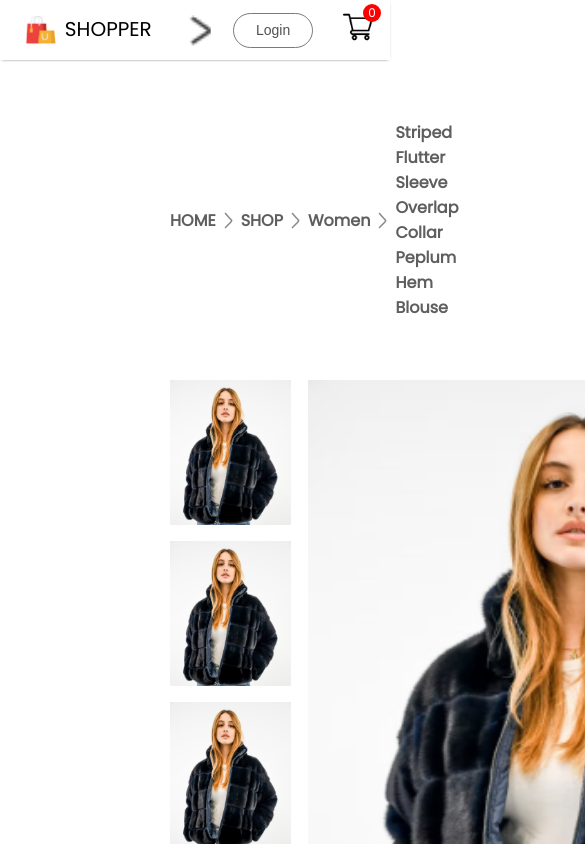
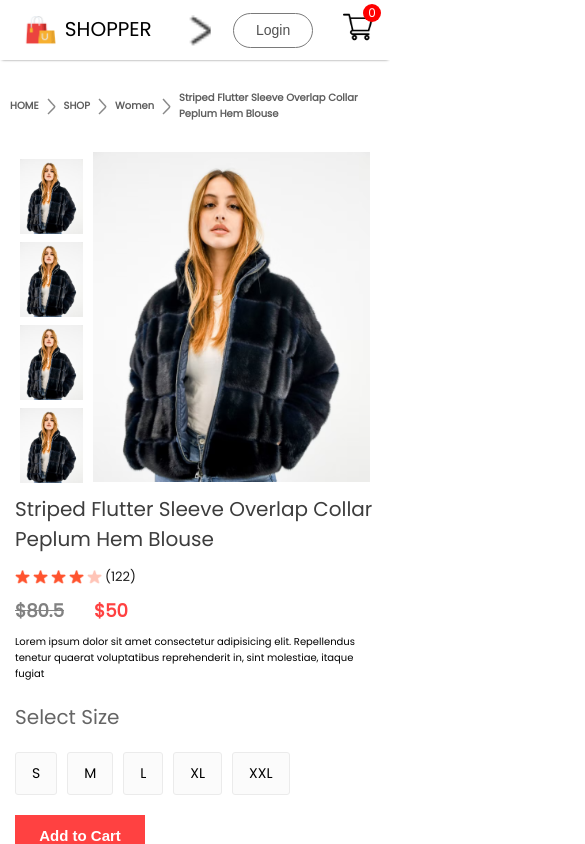
Before and after one commit to harsh-singh10/E-Commerce, a React (Vite) app: page /product/1 in a window 390 px wide. Shown: the top 844 px of the page, 585 px wide, since content can reach past the window. Built offline with nearby package versions, Linux system fonts and the light colour scheme.

Commit message:
done media quary approx

```diff
--- a/src/Components/Breadcrum/Breadcrum.css
+++ b/src/Components/Breadcrum/Breadcrum.css
@@ -8,3 +8,30 @@
     margin: 60px 170px;
     text-transform: capitalize;
 }
+
+@media (max-width:1280px){
+.breadcrum{
+margin: 30px 50px;
+font-size:14px;
+}
+}
+@media(max-width:1024px){
+.breadcrum{
+margin:30px 30px;
+font-size:13px;
+}
+}
+
+@media(max-width:800px){
+    .breadcrum{
+    margin:30px 10px;
+    font-size:12px;
+    }
+    }
+
+    @media(max-width:500px){
+        .breadcrum{
+        /* margin:30px 10px; */
+        font-size:10px;
+        }
+        }
--- a/src/Components/ProductDisplay/ProductDisplay.css
+++ b/src/Components/ProductDisplay/ProductDisplay.css
@@ -95,3 +95,239 @@
     outline: none;
     cursor: pointer;
 }
+
+
+
+@media (max-width:1280px) {
+    .productdisplay {
+        margin: 0px 60px;
+    }
+
+    .productdisplay-left {
+        gap: 10px;
+    }
+
+    .productdisplay-img-list {
+        gap: 10px;
+    }
+
+    .productdisplay-img-list img {
+        height: 120px;
+    }
+
+    .main-img {
+        width: auto;
+        height: 510px;
+    }
+
+    .productdisplay-right {
+
+        margin: 0px 30px;
+    }
+
+
+    .productdisplay-right h1 {
+        font-size: 22px;
+    }
+
+    .productdisplay-right-star {
+        gap: 3px;
+        font-size: 13px;
+    }
+
+    .productdisplay-right-prices {
+        margin: 10px 0px;
+        font-size: 18px;
+    }
+
+    .desc {
+        font-size: 13px;
+    }
+
+
+    .productdisplay-right-size h1 {
+        margin-top: 20px;
+        font-size: 20px;
+    }
+
+    .productdisplay-right-sizes div {
+        padding: 14px 20px;
+    }
+
+    .productdisplay-right button {
+        width: 150px;
+        padding: 15px 0px;
+        margin-bottom: 20px;
+    }
+}
+
+@media (max-width:1024px) {
+    .productdisplay {
+        margin: 0px 30px;
+    }
+
+    .productdisplay-left {
+        gap: 5px;
+    }
+
+
+
+    .productdisplay-img-list img {
+        height: 80px;
+    }
+
+    .main-img {
+
+        height: 350px;
+    }
+
+
+
+    .productdisplay-right h1 {
+        font-size: 18px;
+    }
+
+    .productdisplay-right-star img {
+       width: 15px;
+    }
+
+
+    .desc {
+        font-size: 12px;
+    }
+
+ .productdisplay-right-sizes{
+     margin: 10px 0px;
+
+ }
+
+    .productdisplay-right-sizes div {
+        padding: 10px 16px;
+        font-size: 12px;
+    }
+
+    .productdisplay-right button {
+        width: 120px;
+        padding: 10px 0px;
+        margin-bottom: 10px;
+        font-size: 14px;
+    }
+}
+
+
+@media (max-width:800px) {
+    .productdisplay {
+        margin: 0px 10px;
+    }
+
+    .productdisplay-left {
+        gap: 0px;
+        flex-direction: column-reverse;
+        align-items: center;
+    }
+
+    .productdisplay-img-list{
+        flex-direction: row;
+         gap: 6px;
+    }
+
+    .productdisplay-img-list img {
+        height: 80px;
+    }
+
+    .main-img {
+
+        height: 300px;
+    }
+
+
+
+    .productdisplay-right h1 {
+        font-size: 14px;
+    }
+
+    .productdisplay-right-star img {
+       width: 13px;
+    }
+
+
+    .desc {
+        font-size: 10px;
+    }
+
+ .productdisplay-right-sizes{
+     margin: 10px 0px;
+
+ }
+ .productdisplay-right-size h1{
+    margin-top: 10px 0px;
+ }
+ .productdisplay-right-sizes{
+    margin-top: 10px;
+    gap: 5px;
+}
+    .productdisplay-right-sizes div {
+        padding: 4px 11px;
+
+    }
+
+
+    .productdisplay-right button {
+        width: 100px;
+
+        font-size: 12px;
+    }
+}
+
+
+@media (max-width:500px){
+.productdisplay{
+flex-direction: column;
+}
+.productdisplay-left{
+gap: 10px;
+flex-direction: row;
+margin: auto;
+}
+.productdisplay-img-list{
+flex-direction: column;
+gap: 8px;
+}
+.productdisplay-img-list img{
+ height: 75px;
+
+}
+.main-img{
+    height: 330px;
+}
+
+.productdisplay-right{
+margin: 5px;
+}
+.productdisplay-right h1{
+margin-top: 15;
+font-size:20px;
+font-weight:500;}
+.productdisplay-right-star img {
+width: 15px;
+}
+.productdisplay-right-sizes{
+gap: 10px;
+margin: 20px 0px;
+}
+
+.productdisplay-right-sizes div{
+
+    padding: 10px 16px;
+    font-size: 14px;
+
+
+}
+
+.productdisplay-right button{
+    width: 130px;
+    font-size: 15px;
+    padding: 12px 0px;
+}
+
+}
--- a/src/Pages/CSS/LoginSign.css
+++ b/src/Pages/CSS/LoginSign.css
@@ -69,3 +69,64 @@
     font-size: 18px;
     font-weight: 500;
 }
+
+
+@media(max-width: 1280px) {
+    .loginsignup {
+        padding-top: 50px;
+    }
+
+    .loginsignup-container {
+        width: auto;
+        max-width: 500px;
+        max-height: 500px;
+    }
+
+    .loginsignup-container h1 {
+        margin: 10px px;
+    }
+
+    .loginsignup-fields {
+        gap: 20px;
+        margin-top: 20px;
+    }
+
+    .loginsignup-fields input {
+        height: 65px;
+        width: 93%;
+    }
+
+    .loginsignup-container button {
+        width: 100%;
+    }
+
+    .loginsignup-login {
+        font-size: 16px;
+    }
+
+    .login-signup-agree {
+        font-size: 14px;
+        gap: 10px;
+    }
+}
+
+
+@media (max-width:800px){
+    .loginsignup-container{
+    padding: 20px 30px;
+    }
+    .loginsignup-container h1{
+    font-size: 24px;
+    }
+    .loginsignup-fields{
+    margin-top: 20px;
+    }
+    .loginsignup-fields input{
+    height: 50px;
+    }
+
+    .loginsignup-container button{
+    height: 50px;
+    font-size: 16px;
+    }
+}
--- a/src/Pages/CSS/ShopCategory.css
+++ b/src/Pages/CSS/ShopCategory.css
@@ -11,7 +11,7 @@
     margin: 0px 170px;
 }
 
-.shopcategory-sort {
+.shopcategory-sort{
     padding: 10px 20px;
     border-radius: 40px;
     border: 1px solid #888;
@@ -43,3 +43,59 @@
 font-weight: 500;
 
 }
+
+
+@media(max-width:1280px){
+    .shop-category-banner{
+    margin: 20px auto;
+    width: 90%;
+    }
+    .shopcategory-indexsort{
+    width: 90%;
+    margin: auto;
+    }
+    .shopcategory-sort{
+    padding: 5px 10px;
+    font-size: 12px;
+    }
+    .shopcategory-indexsort p{
+    font-size: 12px;
+    }
+    .shopcategory-product{
+    width: 90%;
+    margin: 10px auto;
+    row-gap: 40px;
+    }
+    .shopcategory-product .item{
+        margin: auto;
+    }
+    .load-more{
+   margin: 100px auto;
+     width: 200px;
+    height: 60px;
+        font-size: 16px;
+    }
+}
+
+
+@media(max-width:800px){
+     .shop-category-banner{
+         width: 95%;
+     }
+    .shopcategory-product{
+    width: 95%;
+    }
+    .load-more{
+        margin: 60px auto;
+        width: 150px;
+        height: 40px;
+        font-size: 13px;
+    }
+}
+
+@media (max-width:500px){
+    .shopcategory-product{
+    grid-template-columns: 1fr 1fr;
+
+}
+}
```
